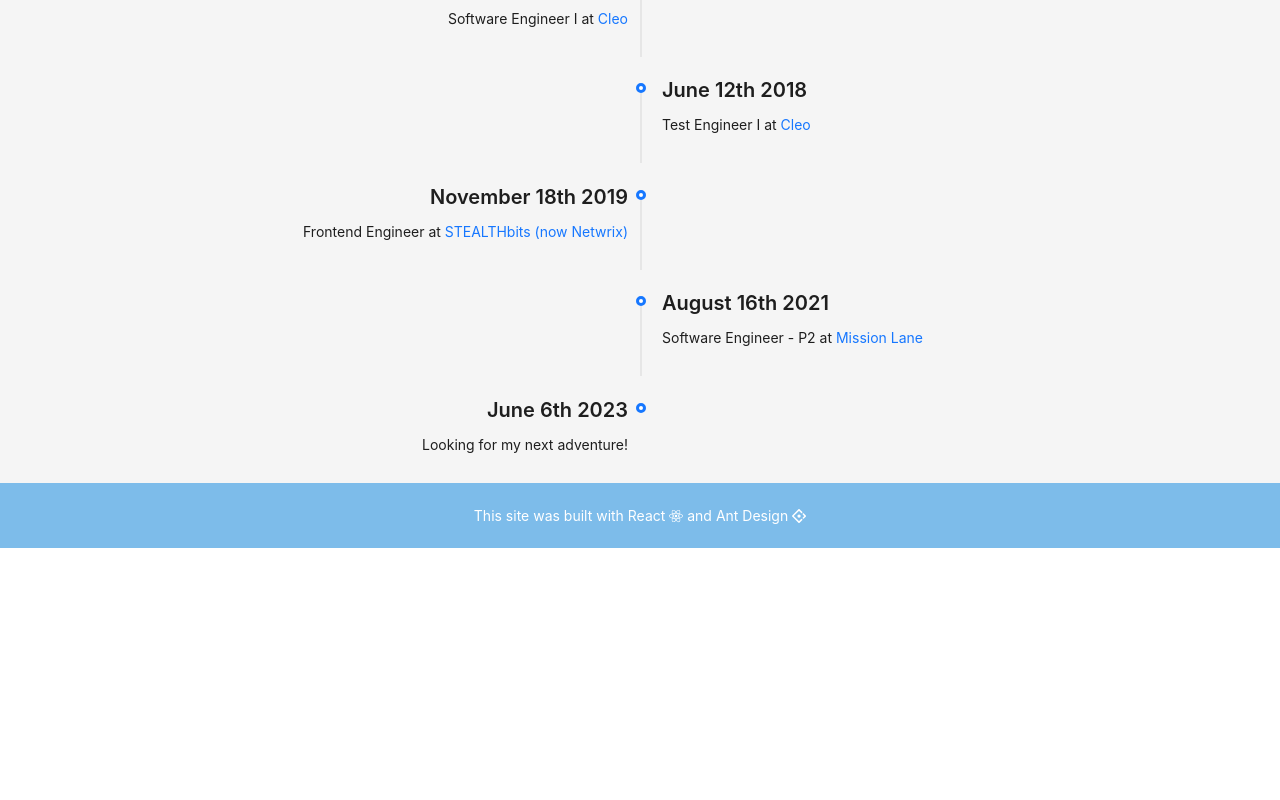
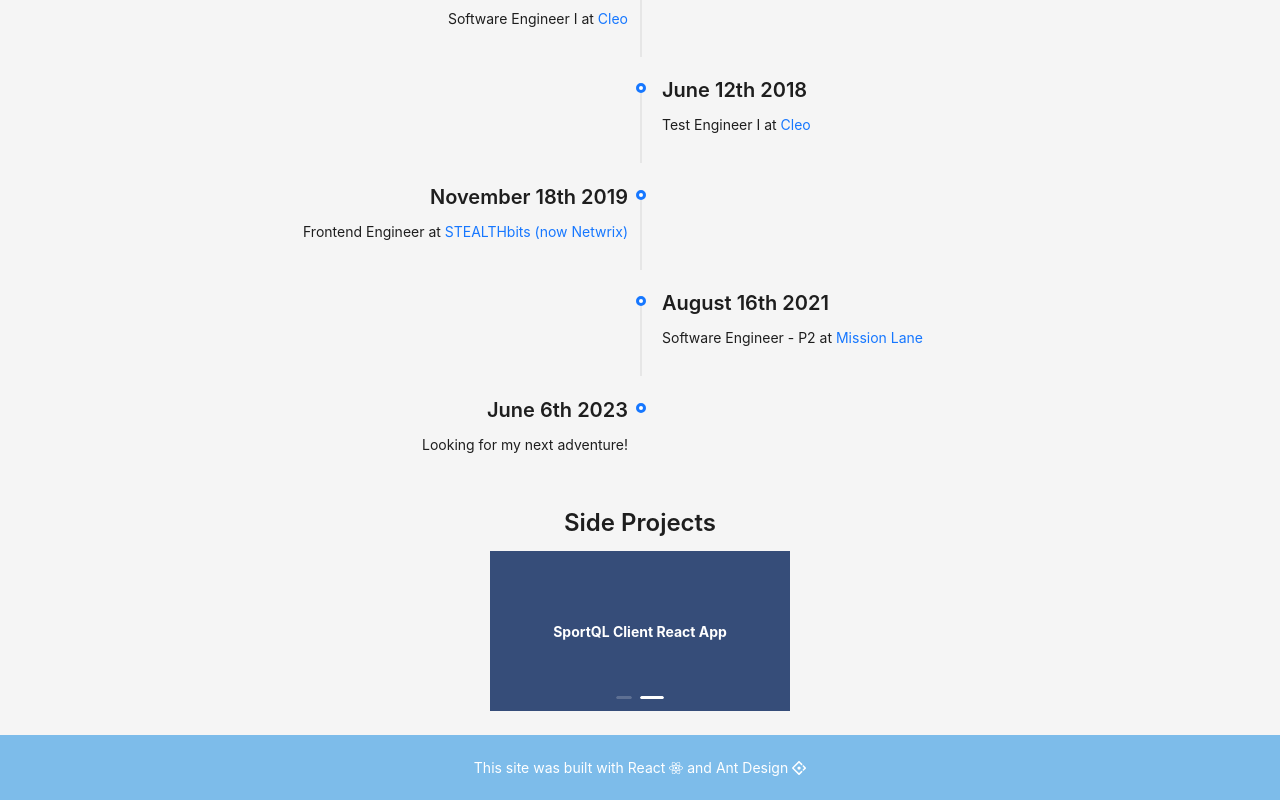
Before and after one commit to bucky-badger-gesmer/aarongesmer, a React (Create React App) app: page / in a window 1280 px wide. Shown: the part 1008-1808 px from the top of the page. Before the commit the page ends 1556 px from the top, so only its background shows below. Built offline with nearby package versions, Linux system fonts and the light colour scheme.

Commit message:
side projects added, will clean styling later

```diff
--- a/src/components/Profile.tsx
+++ b/src/components/Profile.tsx
@@ -4,7 +4,7 @@
   FacebookOutlined,
   MailOutlined,
 } from "@ant-design/icons";
-import { Card, Layout, Timeline, Typography } from "antd";
+import { Card, Layout, Timeline, Typography, Carousel } from "antd";
 import Meta from "antd/es/card/Meta";
 
 const { Content } = Layout;
@@ -44,6 +44,7 @@
           description="There are so many things in this world that interest me, but I am particularly passionate about playing the guitar, collecting watches, cooking, and especially technology. I love watching the NBA, and am a huge fan of the Minnesota Timberwolves!"
         />
       </Card>
+      <div>
         <Title level={3}>Experience</Title>
         <Timeline
           mode="alternate"
@@ -112,6 +113,60 @@
             },
           ]}
         />
+      </div>
+      <div>
+        <Title level={3}>Side Projects</Title>
+        <Carousel
+          autoplay
+          style={{
+            maxWidth: 300,
+            marginLeft: "auto",
+            marginRight: "auto",
+            marginBottom: 24,
+          }}
+        >
+          <div>
+            <h3
+              style={{
+                margin: 0,
+                height: "160px",
+                color: "#fff",
+                lineHeight: "160px",
+                textAlign: "center",
+                background: "#364d79",
+              }}
+            >
+              <Link
+                href="https://sportql-staging.up.railway.app"
+                target="_blank"
+                style={{ color: "inherit" }}
+              >
+                SportQL Apollo Server
+              </Link>
+            </h3>
+          </div>
+          <div>
+            <h3
+              style={{
+                margin: 0,
+                height: "160px",
+                color: "#fff",
+                lineHeight: "160px",
+                textAlign: "center",
+                background: "#364d79",
+              }}
+            >
+              <Link
+                href="https://sportql-client.netlify.app"
+                target="_blank"
+                style={{ color: "inherit" }}
+              >
+                SportQL Client React App
+              </Link>
+            </h3>
+          </div>
+        </Carousel>
+      </div>
     </Content>
   );
 };
```
Lines whose indentation alone changed are shown as unchanged.
